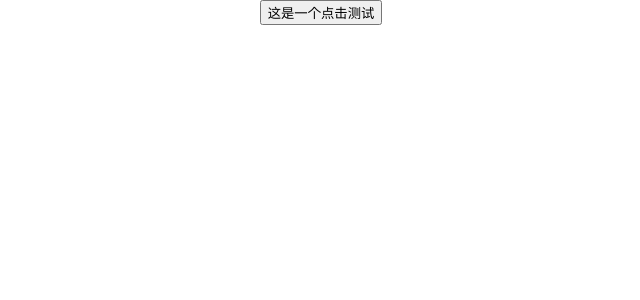
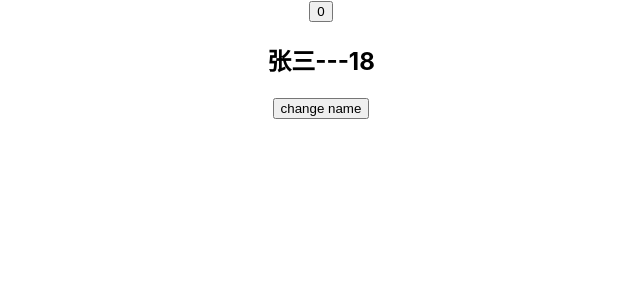
Before and after one commit to gaofeng222/reactsysapp, a React (Create React App) app: page / in a window 1280 px wide. Shown: the top 300 px of the page, without its empty margins (319-959 px from the left). Built offline with nearby package versions, Linux system fonts and the light colour scheme.

Commit message:
add:jsx中object修改

```diff
--- a/src/App.js
+++ b/src/App.js
@@ -1,15 +1,27 @@
 import "./App.css";
-
-function Button(props) {
-  const { text } = props;
-  return <button>{text}</button>;
-}
+import { useState } from "react";
 
 function App() {
+  let [count, setCount] = useState(0);
+  const [form, setFrom] = useState({ name: "张三", age: 18 });
+  const handleClick = () => {
+    const nums = ++count;
+    setCount(nums);
+  };
+  const handleChangeName = () => {
+    setFrom({
+      ...form,
+      name: "李四",
+    });
+  };
   return (
     <div className="App">
+      <button onClick={handleClick}>{count}</button>
       <div>
-        <Button text={"这是一个点击测试"} />
+        <h2>
+          {form.name}---{form.age}
+        </h2>
+        <button onClick={handleChangeName}>change name</button>
       </div>
     </div>
   );
```
